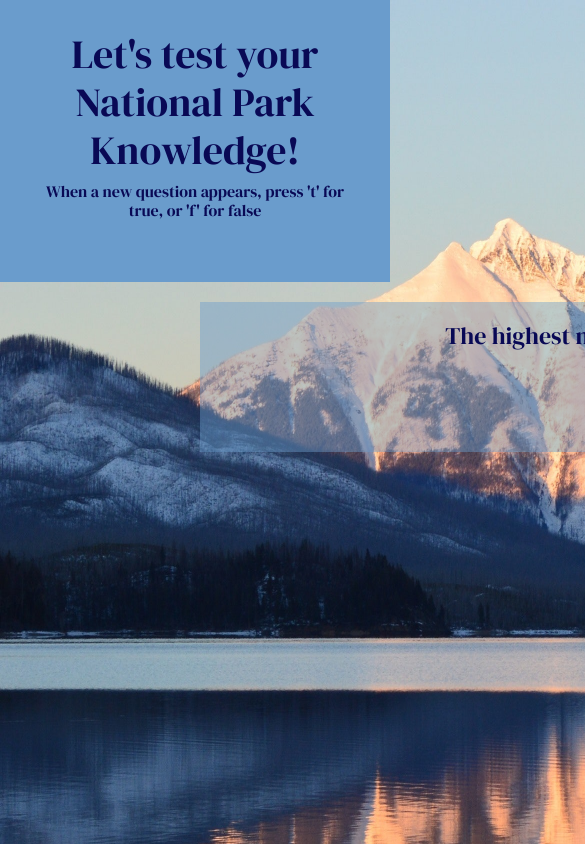
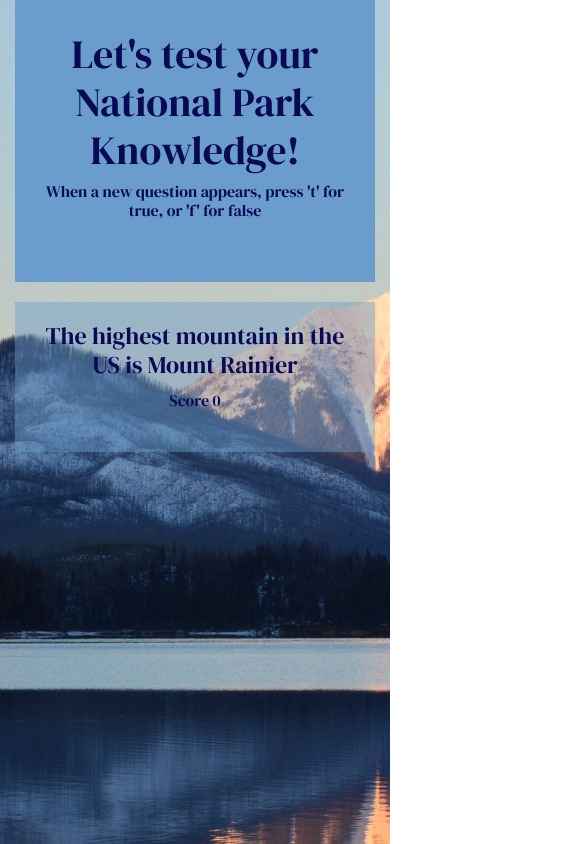
Before and after one commit to AshleyHart12/National-Park-Trivia, a plain HTML site: page index.html in a window 390 px wide. Shown: the top 844 px of the page, 585 px wide, since content can reach past the window. Drawn offline with nearby package versions, Linux system fonts and the light colour scheme.

Commit message:
added responsiveness

```diff
--- a/index.html
+++ b/index.html
@@ -7,12 +7,12 @@
   <link rel="stylesheet" href="https://maxcdn.bootstrapcdn.com/bootstrap/4.0.0/css/bootstrap.min.css">
   <link rel="stylesheet" href="triviaTime.css">
   <link href="https://fonts.googleapis.com/css?family=DM+Serif+Display&display=swap" rel="stylesheet">
+  <meta name="viewport" content="width=device-width, initial-scale=1.0">
 </head>
 
 <body>
 
-
-
+<div class="container">
 <div id="header">
 <h1>Let's test your National Park Knowledge!</h1>
 <h6>When a new question appears, press 't' for true, or 'f' for false</h6>
@@ -22,6 +22,7 @@
 <div id='questionBox'>
 <h4 id="question"></h4>
 <p id="score"></p>
+</div>
 </div>
 
 <script>
--- a/triviaTime.css
+++ b/triviaTime.css
@@ -5,6 +5,7 @@
     background-size: 1500px 1300px;
     background-repeat: no-repeat;
     font-family: 'DM Serif Display', serif;
+
 
 }
 
@@ -15,9 +16,9 @@
     margin-top: 20px;
     padding: 20px;
     color: rgb(9, 9, 85);
-    width: 1000px;
+    /* width: 1000px; */
     height: 150px;
-    margin-left: 200px;
+    /* margin-left: 200px; */
 
 }
 
@@ -26,3 +27,9 @@
     padding: 30px;
     color: rgb(9, 9, 85);
 }
+
+@media screen and (max-width: 800px) {
+    .container, #questionBox {
+      width: 100%; /* The width is 100%, when the viewport is 800px or smaller */
+    }
+  }
```
